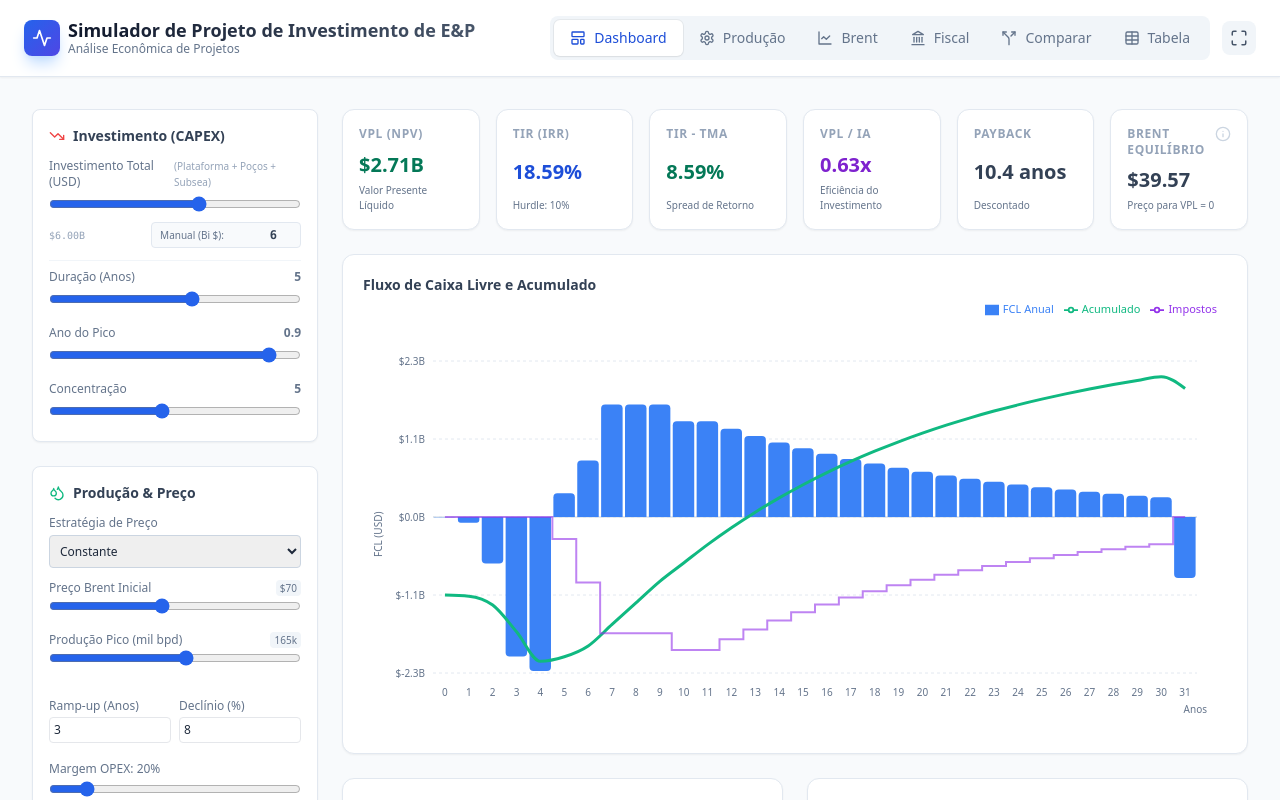
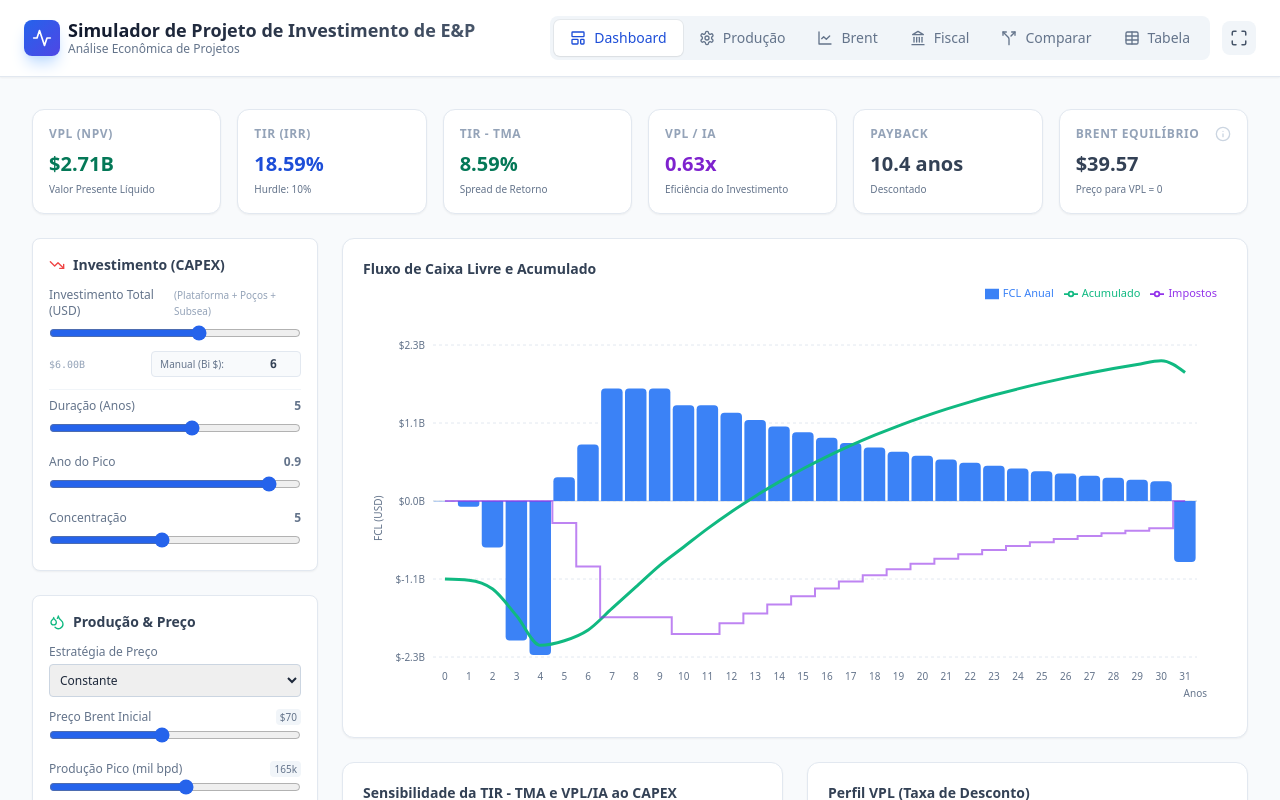
Before and after one commit to fmcima/simulador, a React (Vite) app: page / in a window 1280 px wide. Shown: the top 800 px of the page. Built offline with nearby package versions, Linux system fonts and the light colour scheme.

Commit message:
Refactor: Move economic indicators to persistent header

```diff
--- a/src/App.jsx
+++ b/src/App.jsx
@@ -253,6 +253,17 @@ export default function App() {
 
             <div className="p-4 md:p-8 max-w-[1600px] mx-auto animate-in fade-in duration-500">
 
+
+                {/* --- PERSISTENT HEADER: Economic Indicators --- */}
+                <div className="mb-6 grid grid-cols-2 md:grid-cols-3 lg:grid-cols-6 gap-4">
+                    <KPICard title="VPL (NPV)" value={formatBillions(resultsA.metrics.vpl)} type={resultsA.metrics.vpl > 0 ? 'positive' : 'negative'} subtext="Valor Presente Líquido" />
+                    <KPICard title="TIR (IRR)" value={resultsA.metrics.tir ? `${resultsA.metrics.tir.toFixed(2)}%` : 'N/A'} type="blue" subtext={`Hurdle: ${projectA.discountRate}%`} />
+                    <KPICard title="TIR - TMA" value={resultsA.metrics.spread ? `${resultsA.metrics.spread.toFixed(2)}%` : '-'} type={resultsA.metrics.spread > 0 ? 'positive' : 'negative'} subtext="Spread de Retorno" />
+                    <KPICard title="VPL / IA" value={resultsA.metrics.vpl_ia.toFixed(2) + 'x'} type={resultsA.metrics.vpl_ia > 0 ? 'purple' : 'neutral'} subtext="Eficiência do Investimento" />
+                    <KPICard title="Payback" value={resultsA.metrics.payback ? `${resultsA.metrics.payback.toFixed(1)} anos` : '> Dur.'} type="neutral" subtext="Descontado" />
+                    <KPICard title="Brent Equilíbrio" value={resultsA.metrics.breakevenBrent ? `$${resultsA.metrics.breakevenBrent.toFixed(2)}` : 'N/A'} type="neutral" subtext="Preço para VPL = 0" tooltip="Preço constante do Brent necessário para zerar o VPL do projeto (Breakeven Price)." />
+                </div>
+
                 {/* --- VIEW: SINGLE --- */}
                 {activeTab === 'single' && (
                     <div className="grid grid-cols-1 lg:grid-cols-12 gap-6">
@@ -261,15 +272,7 @@ export default function App() {
                         </div>
 
                         <div className="lg:col-span-9 space-y-6">
-                            {/* KPIs Row */}
-                            <div className="grid grid-cols-2 md:grid-cols-3 lg:grid-cols-6 gap-4">
-                                <KPICard title="VPL (NPV)" value={formatBillions(resultsA.metrics.vpl)} type={resultsA.metrics.vpl > 0 ? 'positive' : 'negative'} subtext="Valor Presente Líquido" />
-                                <KPICard title="TIR (IRR)" value={resultsA.metrics.tir ? `${resultsA.metrics.tir.toFixed(2)}%` : 'N/A'} type="blue" subtext={`Hurdle: ${projectA.discountRate}%`} />
-                                <KPICard title="TIR - TMA" value={resultsA.metrics.spread ? `${resultsA.metrics.spread.toFixed(2)}%` : '-'} type={resultsA.metrics.spread > 0 ? 'positive' : 'negative'} subtext="Spread de Retorno" />
-                                <KPICard title="VPL / IA" value={resultsA.metrics.vpl_ia.toFixed(2) + 'x'} type={resultsA.metrics.vpl_ia > 0 ? 'purple' : 'neutral'} subtext="Eficiência do Investimento" />
-                                <KPICard title="Payback" value={resultsA.metrics.payback ? `${resultsA.metrics.payback.toFixed(1)} anos` : '> Dur.'} type="neutral" subtext="Descontado" />
-                                <KPICard title="Brent Equilíbrio" value={resultsA.metrics.breakevenBrent ? `$${resultsA.metrics.breakevenBrent.toFixed(2)}` : 'N/A'} type="neutral" subtext="Preço para VPL = 0" tooltip="Preço constante do Brent necessário para zerar o VPL do projeto (Breakeven Price)." />
-                            </div>
+
 
                             {/* Chart */}
                             <div className="bg-white p-5 rounded-xl border border-slate-200 shadow-sm h-[500px] hover:shadow-md transition-shadow">
```
